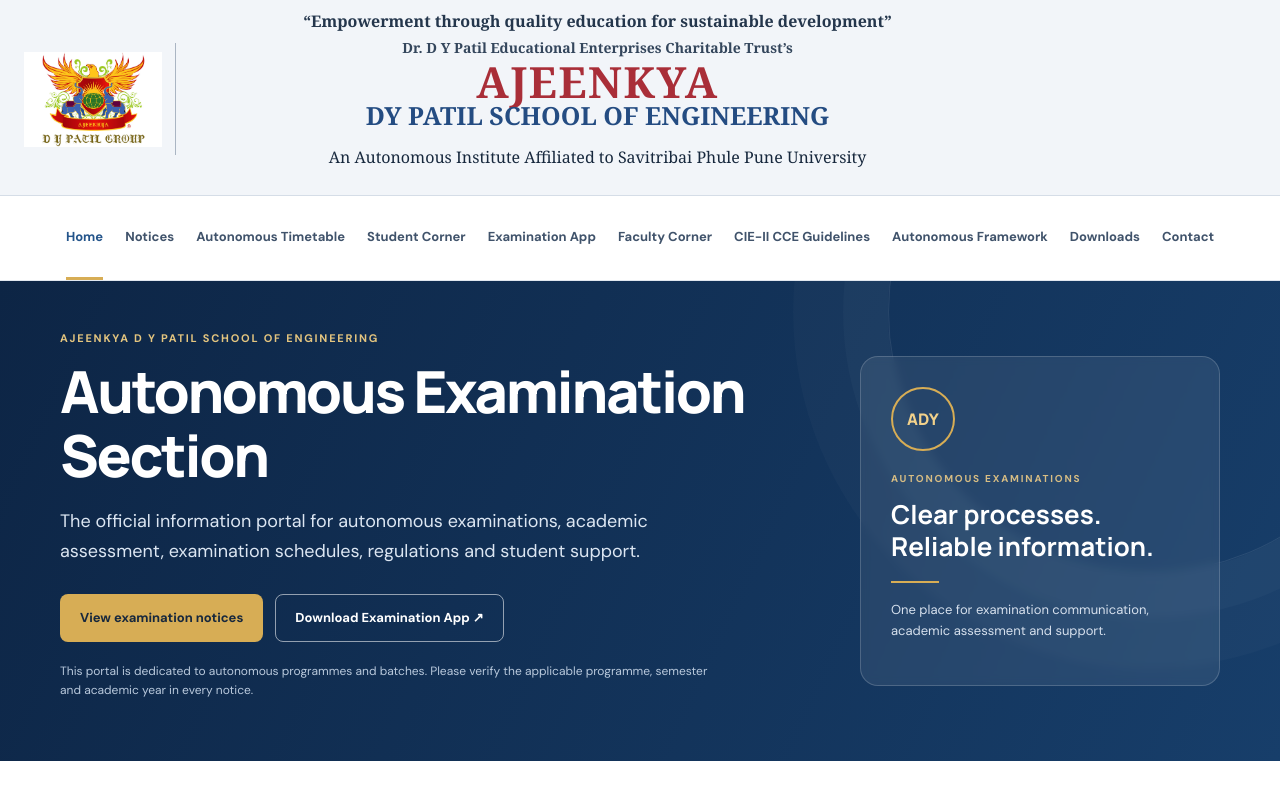
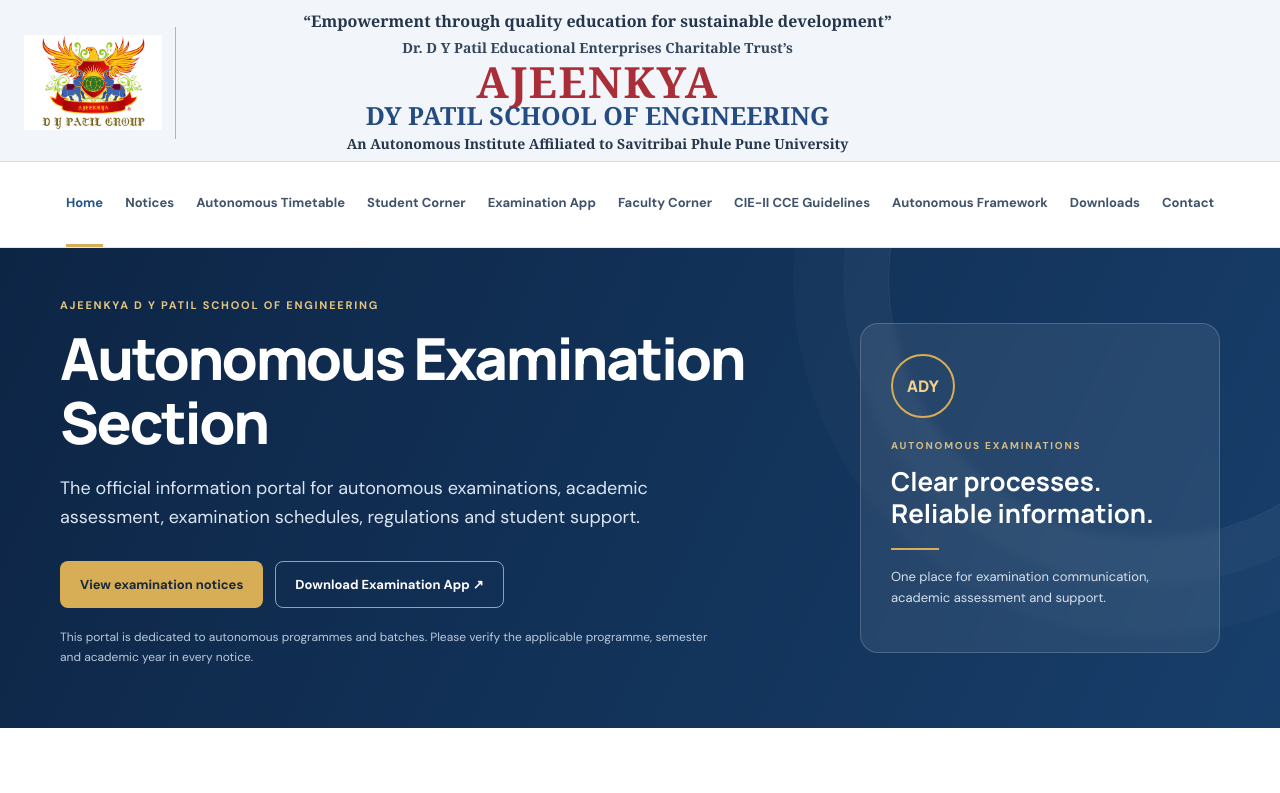
Before and after one commit to rahulbachute/adypsoe-exam-portal, a plain HTML site: page index.html in a window 1280 px wide. Shown: the top 793 px of the page. Drawn offline with Linux system fonts and the light colour scheme.

Commit message:
Style concise institute affiliation line

```diff
--- a/assets/css/style.css
+++ b/assets/css/style.css
@@ -52,3 +52,7 @@
 .header-inner{justify-content:center}
 .main-nav{width:100%;justify-content:center}
 @media(max-width:760px){.header-inner{justify-content:space-between}.main-nav{width:auto}}
+
+/* Required institutional affiliation line */
+.masthead-affiliation{margin:7px 0 0;text-align:center;color:#26374b;font-family:Georgia,'Times New Roman',serif;font-size:14px;font-weight:700;line-height:1.3}
+@media(max-width:760px){.masthead-affiliation{font-size:11px;margin-top:5px}}
```
